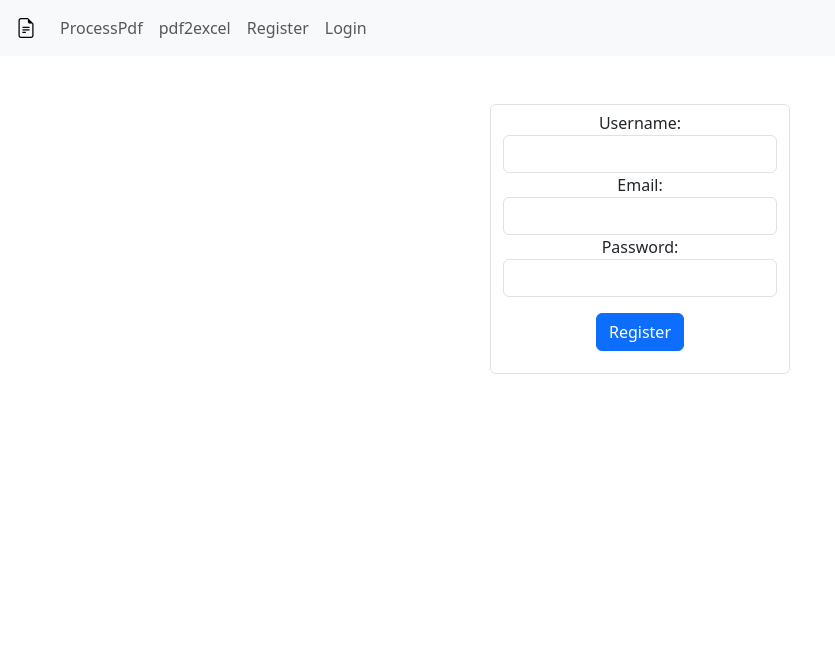
After one commit to ajxv/pages-next-phase-0, a Flask app: page /register in a window 1280 px wide. The commit adds this page. Shown: the top 662 px of the page, without its empty margins (0-835 px from the left). Run offline with Flask 3, Linux system fonts and the light colour scheme.

Commit message:
fixed models.py + added login register

```diff
--- a/app.py
+++ b/app.py
@@ -4,6 +4,7 @@ from werkzeug.utils import secure_filename
 import os
 from api.api import api_bp
 from service.process_pdf import *
+from models import User
 
 app = Flask(__name__)
 
@@ -64,6 +65,33 @@ def pdf2excel():
 
     return render_template("pdf2excel.html")
 
+@app.route("/register", methods=['POST', 'GET'])
+def register():
+    if request.method == "POST":
+        username = request.form['username']
+        email = request.form['email']
+        password = request.form['password']
+
+        uid = User().create(name=username, email=email, password=password)
+
+
+        return f"{uid}"
+
+    return render_template('register.html')
+
+@app.route("/login", methods=['POST', 'GET'])
+def login():
+    if request.method == "POST":
+        email = request.form['email']
+        password = request.form['password']
+
+        user = User().login(email=email, password=password)
+
+        return f"{user}"
+
+    return render_template('login.html')
+
+
 if __name__ == "__main__":
     # Check if required folders exist
     if not os.path.exists("./uploads"):
--- a/templates/base.html
+++ b/templates/base.html
@@ -32,6 +32,12 @@
                       <li class="nav-item">
                         <a class="nav-link" href="{{ url_for('pdf2excel') }}">pdf2excel</a>
                       </li>
+                      <li class="nav-item">
+                        <a class="nav-link" href="{{ url_for('register') }}">Register</a>
+                      </li>
+                      <li class="nav-item">
+                        <a class="nav-link" href="{{ url_for('login') }}">Login</a>
+                      </li>
                     </ul>
                   </div>
             </nav>
--- /dev/null
+++ b/templates/register.html
@@ -0,0 +1,16 @@
+{% extends 'base.html' %}
+
+{% block title %}Register{% endblock %}
+{% block content %}
+    <center>
+        <form class="m-5 form-control" method="post" style="height: auto; width: 300px;">
+            <label for="email">Username: </label>
+            <input type="text" name="username" class="form-control" required>
+            <label for="email">Email: </label>
+            <input type="text" name="email" class="form-control" required>
+            <label for="password">Password: </label>
+            <input type="text" name="password" class="form-control" required>
+            <input type="submit" value="Register" class="m-3 btn btn-primary">
+        </form>
+    </center>
+{% endblock %}
```
Also changed, not shown: models.py (+34 -24 lines), templates/login.html (added, +14 -0 lines).
